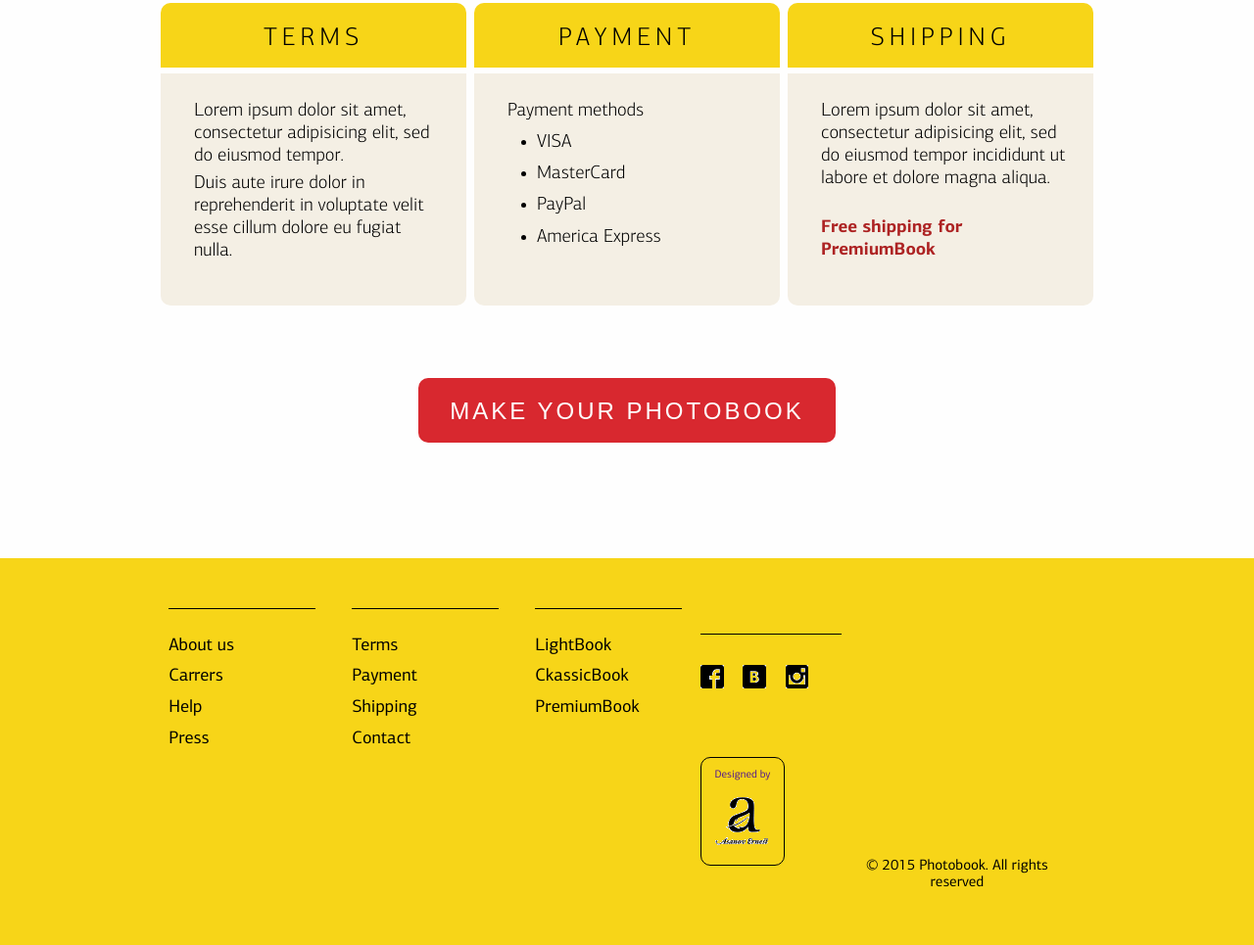
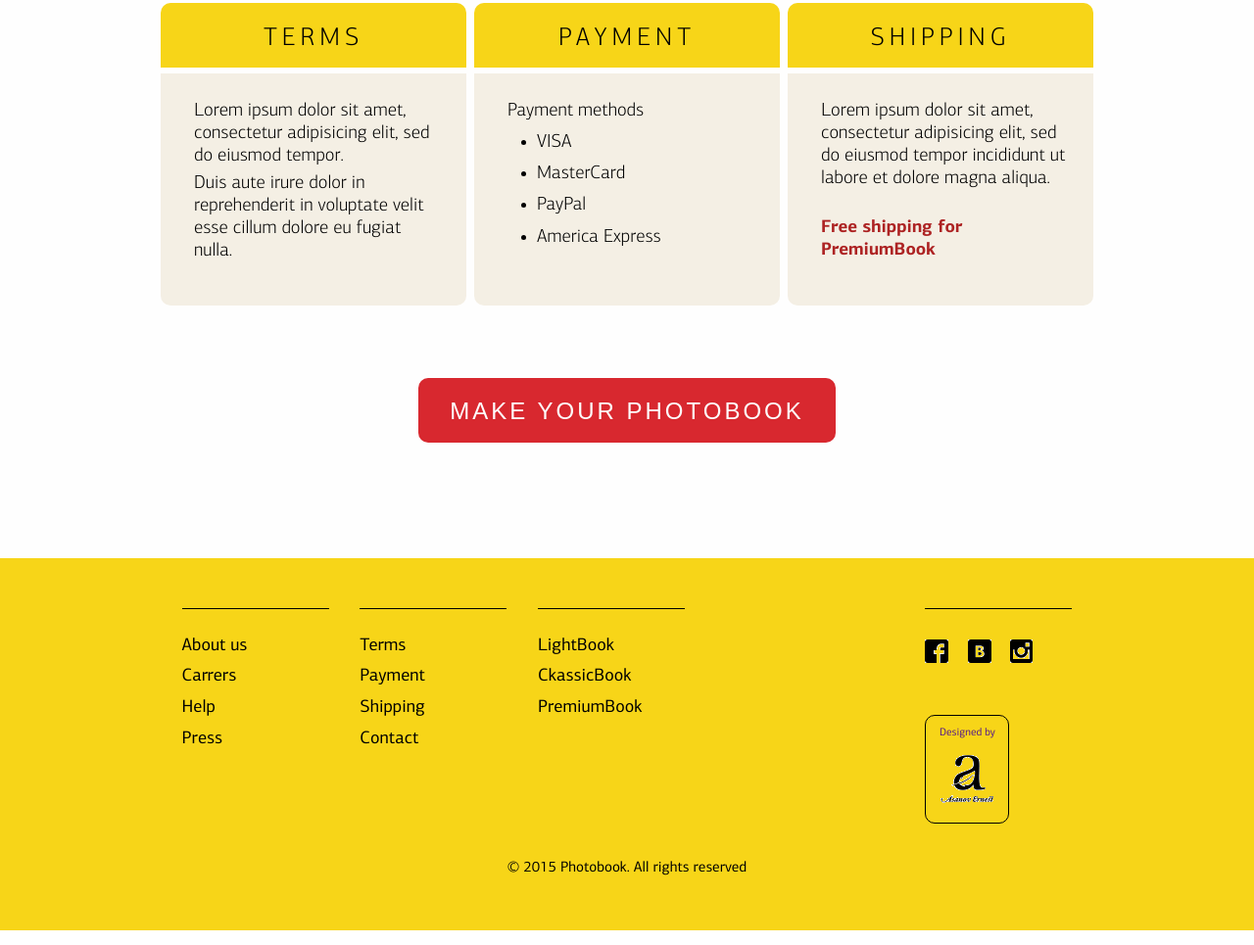
Before and after one commit to matvejril/photo-book, a website: page index.html in a window 1280 px wide. Shown: the part 3409-4374 px from the top of the page at 98% size. Drawn offline with Linux system fonts and the light colour scheme; a web font is replaced by a local one.

Commit message:
flexFoorer inject flex

```diff
--- a/index.html
+++ b/index.html
@@ -190,7 +190,7 @@
         </div>
     </div>
 
-    <div class="footer cf">
+    <div class="footer">
             <div class="footer-navigation">
                 <ul class="navigation-group">
                     <li><a href="">About us</a></li>
@@ -210,7 +210,7 @@
                     <li><a href="">PremiumBook</a></li>
                 </ul>
             </div>
-            <div class="social cf">
+            <div class="social">
                 <ul class="social-network">
                     <li><a href=""><img src="images/facebook.png"></a></li>
                     <li><a href=""><img src="images/vk.png"></a></li>
--- a/styles/main.css
+++ b/styles/main.css
@@ -433,17 +433,18 @@ button:hover {
 .footer {
     font-family: PFAgoraSansProRegular, sans-serif;
     display: flex;
+    justify-content: space-between;
+    flex-wrap: wrap;
     background-color: #f7d518;
     text-align: center;
-    padding: 51px 14.5% 55px 12%;
+    padding: 51px 14.5% 55px 14.5%;
 }
 
 .footer-navigation {
-    display: inline-flex;
-    justify-content: space-around;
+    display: flex;
+    justify-content: space-between;
     flex-wrap: wrap;
-    float: left;
-    width: 62%;
+    width: 56.5%;
 }
 
 .navigation-group {
@@ -465,14 +466,9 @@ button:hover {
     color: #000000;
 }
 
-.social-network {
-    padding: 0;
-}
-
 .social {
     display: flex;
-    justify-content: space-around;
-    float: right;
+    justify-content: flex-start;
     flex-direction: column;
     text-align: left;
     width: 150px;
@@ -506,13 +502,13 @@ button:hover {
     margin: 0 0 15px 0;
     font-size: 11px;
 }
-
 .autor img {
 
 }
 
 .copyright {
-    padding: 255px 0 0 0;
+    padding-top: 37px;
     margin: 0;
     font-size: 15px;
+    width: 100%;
 }
```
